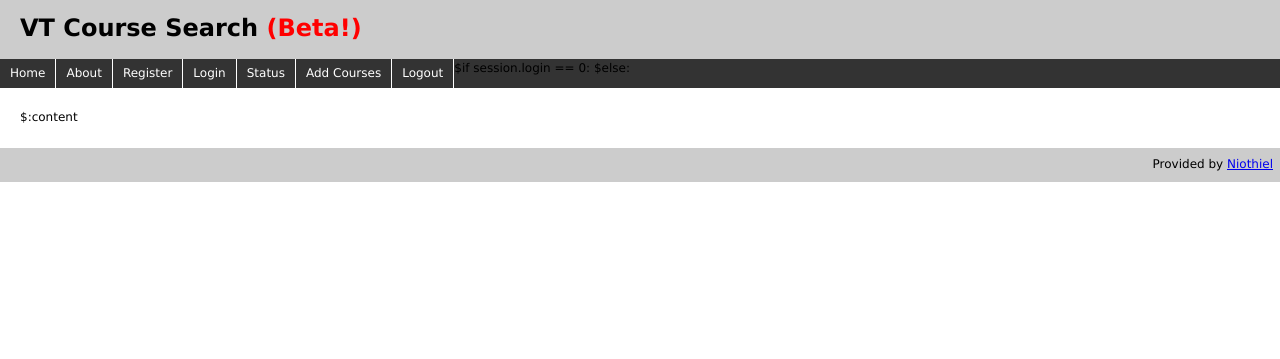
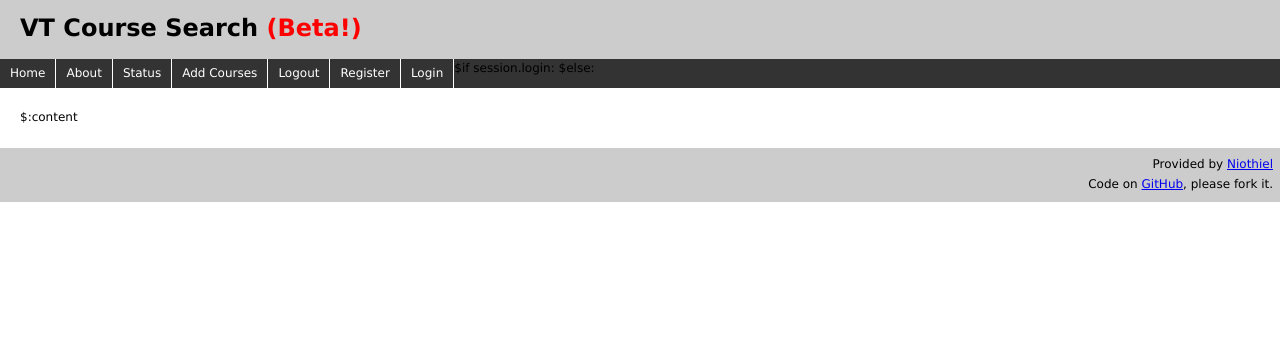
Before and after one commit to niothiel/VTCourseSearch, a Python web app: template templates/skeleton.html in a window 1280 px wide. Shown: the part 21-380 px from the top of the page. Run offline with Jinja, Linux system fonts and the light colour scheme; the template is opened without the code that fills it, so the values that code supplies are empty.

Commit message:
Added Fork plea in overall layout

```diff
--- a/templates/skeleton.html
+++ b/templates/skeleton.html
@@ -21,13 +21,14 @@ $def with (session, content)
 			<ul>
 				<li><a href="/">Home</a></li>
 				<li><a href="/about">About</a></li>
-				$if session.login == 0:
-					<li><a href="/register">Register</a></li>
-					<li><a href="/login">Login</a></li>
-				$else:
+				$if session.login:
 					<li><a href="/status">Status</a></li>
 					<li><a href="/add">Add Courses</a></li>
 					<li><a href="/logout">Logout</a></li>
+					<!--<li>$session.email</li>-->
+				$else:
+					<li><a href="/register">Register</a></li>
+					<li><a href="/login">Login</a></li>
 			</ul>
 		</div>
 		<div id="content">
@@ -38,7 +39,8 @@ $:content
 <!-- Main Code Ends Here -->
 		</div>
 		<div id="footer">
-			Provided by <a href="mailto:niothiel@gmail.com">Niothiel</a>
+			Provided by <a href="mailto:niothiel@gmail.com">Niothiel</a><br>
+			Code on <a href="http://github.com/niothiel/VTCourseSearch">GitHub</a>, please fork it.
 		</div>
 	</div>
 	</body>
```
